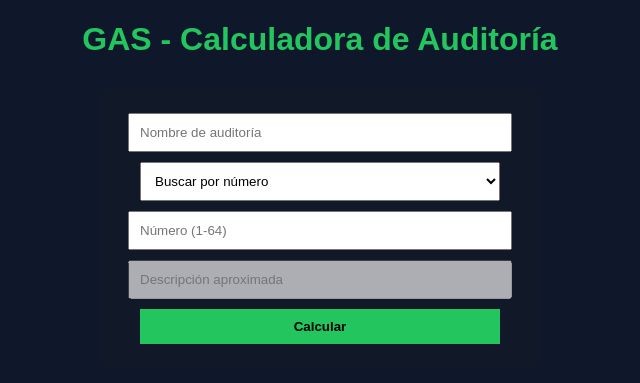
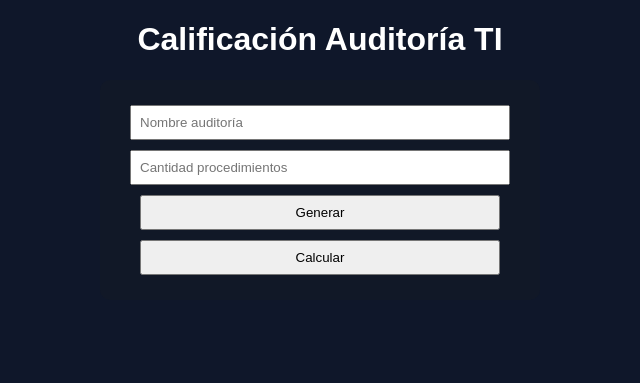
Before and after one commit to elnicord2025-cmd/auditoria-app, a Flask app: page / in a window 1280 px wide. Shown: the top 383 px of the page, without its empty margins (320-960 px from the left). Run offline with Flask 3, Linux system fonts and the light colour scheme.

Commit message:
version 1

```diff
--- a/templates/index.html
+++ b/templates/index.html
@@ -1,196 +1,77 @@
 <!DOCTYPE html>
 <html>
 <head>
-    <title>Calculadora de Auditoría</title>
-
-    <script src="https://cdn.jsdelivr.net/npm/chart.js"></script>
-
+    <title>Calificación Auditoría TI</title>
     <style>
         body {
             font-family: Arial;
             background: #0f172a;
-            color: #22c55e;
+            color: white;
             text-align: center;
         }
 
         .box {
             background: #111827;
             padding: 20px;
-            margin: 30px auto;
+            margin: 20px auto;
             width: 400px;
             border-radius: 10px;
         }
 
-        input, select, button {
-            padding: 10px;
+        input, button {
+            padding: 8px;
             margin: 5px;
             width: 90%;
         }
 
-        button {
-            background: #22c55e;
-            border: none;
-            cursor: pointer;
-            font-weight: bold;
-        }
-
-        canvas {
-            display: block;
-            margin: 20px auto;
-        }
+        .green { color: #22c55e; }
+        .orange { color: orange; }
+        .yellow { color: yellow; }
+        .red { color: red; }
     </style>
 </head>
-
 <body>
 
-<h1>GAS - Calculadora de Auditoría</h1>
+<h1>Calificación Auditoría TI</h1>
 
 <div class="box">
-    <form method="POST">
+<form method="POST">
 
-        <input type="text" name="auditoria" placeholder="Nombre de auditoría" required>
+<input name="auditoria" placeholder="Nombre auditoría" required>
+<input type="number" name="procedimientos" id="proc" placeholder="Cantidad procedimientos" required>
 
-        <select name="tipo" onchange="toggleCampos()">
-            <option value="numero">Buscar por número</option>
-            <option value="texto">Buscar por texto</option>
-        </select>
+<button type="button" onclick="generar()">Generar</button>
 
-        <input type="number" id="numero" name="numero" placeholder="Número (1-64)" oninput="autocompletar()">
+<div id="inputs"></div>
 
-        <input type="text" id="texto" name="texto" placeholder="Descripción aproximada">
+<button type="submit">Calcular</button>
 
-        <button type="submit">Calcular</button>
-
-    </form>
+</form>
 </div>
 
 {% if resultado %}
 <div class="box">
     <h2>Resultado</h2>
-
-    <p><b>Auditoría:</b> {{ resultado.auditoria }}</p>
-    <p><b>Paso:</b> {{ resultado.paso }}</p>
-    <p><b>Descripción:</b> {{ resultado.descripcion }}</p>
-
-    <!-- Barra -->
-    <div style="background: #374151; border-radius: 10px; height: 25px;">
-        <div style="
-            background: linear-gradient(90deg, #22c55e, #4ade80);
-            width: {{ resultado.avance }}%;
-            height: 100%;
-            text-align: center;
-            color: black;
-            font-weight: bold;">
-            {{ resultado.avance }}%
-        </div>
-    </div>
-
-    <p><b>Fecha:</b> {{ resultado.fecha }}</p>
-
-   </div>
+    <p>Auditoría: {{ resultado.auditoria }}</p>
+    <p>Promedio: {{ resultado.promedio }}</p>
+    <p class="{{ resultado.color }}">Nivel: {{ resultado.nivel }}</p>
+</div>
 {% endif %}
 
-<!-- GRAFICO -->
-{% if resultado %}
-{% endif %}
+<script>
+function generar(){
+    const n = document.getElementById("proc").value;
+    let html = "";
 
-<!-- PASOS -->
-<script>
-const pasos = {
-1: "Elegir la auditoria por el plan anual de auditorias",
-2: "Elegir equipo de la auditoria",
-3: "Crear grupo en teams de la auditoria",
-4: "Enviar informes de antecedentes",
-5: "Verificar incidentes abiertas o en seguimiento TeamMate",
-6: "Crear proyecto en teamMate para asignar horas",
-7: "Definir objetivos de la auditoria",
-8: "Definir alcance de la auditoria",
-9: "Socializar alcance y objetivos",
-10: "Crear carta auditoria con alcance y objetivos",
-11: "Solicitar reunion de kickoff - inicio de la auditoria",
-12: "Preparar presentacion del kickoff - inicio de la auditoria",
-13: "Socializar presentacion de kickoff",
-14: "Gerente de auditoria envia carta de inicio de la auditoria",
-15: "Preparar requerimientos para enviar al area",
-16: "Envio de requerimientos a las areas de la auditoria",
-17: "En espera de recepcion de requerimientos - SLA - 3 dias laborables",
-18: "Parcialmente recibidos los requerimientos de las areas",
-19: "Respuesta inicial de requerimientos remitidos de las areas",
-20: "Verificando items pendientes con areas (post-respuesta) evidencias",
-21: "Revisión inicial de las evidencias solicitadas - Trabajo de Campo",
-22: "Organización y clasificación de las evidencias por procesos o controles - Trabajo de Campo",
-23: "Realización de entrevistas y walkthroughs con el personal responsable - Trabajo de Campo",
-24: "Evaluación controles de TI sobre de las evidencias - Trabajo de Campo",
-25: "Ejecución de pruebas de los control - Trabajo de Campo",
-26: "Análisis preliminar de los resultados de las pruebas realizadas - Trabajo de Campo",
-27: "Identificacion y solicitud formal de evidencias adicionales requeridas - Trabajo de Campo",
-28: "Recepcion y análisis de las evidencias complementarias obtenidas - Trabajo de Campo",
-29: "Identificacion y registro preliminar de hallazgos y desviaciones - Trabajo de Campo",
-30: "Validación de los hallazgos con el área auditada - Trabajo de Campo",
-31: "Borradores de Formularios sobre de conclusiones y recomendaciones preliminares - Trabajo de Campo",
-32: "Revision interna (Equipo Auditoria) comparativa antescedentes Hallazgos- Trabajo de Campo",
-33: "Socializando evidencias recibidas por los auditados - reuniones - Trabajo de Campo",
-34: "En espera de nuevas evidencias luego del trabajo de campo",
-35: "Documentando incidencias encontradas en la matriz de formularios",
-36: "Parcialmente documentadas las incidencias en la matriz de formularios",
-37: "Enviada la matriz de formularios para aprobacion de gerente del area de auditoria",
-38: "Enviada la matriz de formularios para aprobacion del director del area de auditoria",
-39: "Socializando formularios con gerente y director de auditoria",
-40: "Pasando los formularios al formato estandar local luego de aprobados",
-41: "Reunion de presentacion de formularios con el area auditada",
-42: "Socializacion y/o cambios en formularios luego de reunion con el area auditada",
-43: "Actualizando documento de formularios luego de socializacion",
-44: "Envio de formularios a las areas auditadas por correo",
-45: "En espera de planes de accion por el area auditada - SLA - 5 dias",
-46: "Verificando respuesta de planes de accion - campos completos y firmas",
-47: "Preparando calificacion de riesgo final de la auditoria",
-48: "Preparando presentacion de cierre final con el presidente",
-49: "Actualizando formularios luego de socializacion con el presidente",
-50: "En espera de cambios o planes de accion luego de cierre",
-51: "Presentacion del comite de auditoria final",
-52: "Actualizacion de formularios luego de socializacion con el comite",
-53: "Cargar en teamMate la calificacion de riesgo final",
-54: "Documentacion en teamMate de la auditoria",
-55: "Parcialmente documentada la auditoria en teamMate",
-56: "Elaboracion de informe borrador final para VP de auditoria interna",
-57: "Envio de encuestas a los auditados luego de la auditoria",
-58: "En espera de encuestas a los auditados",
-59: "Preparacion del documento de calidad de la auditoria - QA Doc",
-60: "Completar documentacion en teamMate luego de tener toda la documentacion",
-61: "Cargar incidencias finales en teamMate y enlazarlas con planes de accion",
-62: "Auditoria abierta por el comite por temas pendientes",
-63: "Auditoria completada con temas de seguimiento abiertos",
-64: "Auditoria completada en su totalidad sin pendientes"
+    for(let i=1; i<=n; i++){
+        html += `<input type="number" name="proc${i}" min="0" max="4" placeholder="Procedimiento ${i}" required>`;
+    }
 
-};
+    html += `<input type="number" name="calidad" min="0" max="4" placeholder="Calidad información" required>`;
+    html += `<input type="number" name="entrega" min="0" max="4" placeholder="Entrega oportuna" required>`;
 
-function autocompletar() {
-    const num = document.getElementById("numero").value;
-    const texto = document.getElementById("texto");
-
-    if (pasos[num]) {
-        texto.value = pasos[num];
-    } else {
-        texto.value = "";
-    }
+    document.getElementById("inputs").innerHTML = html;
 }
-
-function toggleCampos() {
-    const tipo = document.querySelector("select[name='tipo']").value;
-    const numero = document.getElementById("numero");
-    const texto = document.getElementById("texto");
-
-    if (tipo === "numero") {
-        numero.disabled = false;
-        texto.disabled = true;
-    } else {
-        numero.disabled = true;
-        texto.disabled = false;
-    }
-}
-
-// ejecutar al cargar
-toggleCampos();
 </script>
 
 </body>
```
